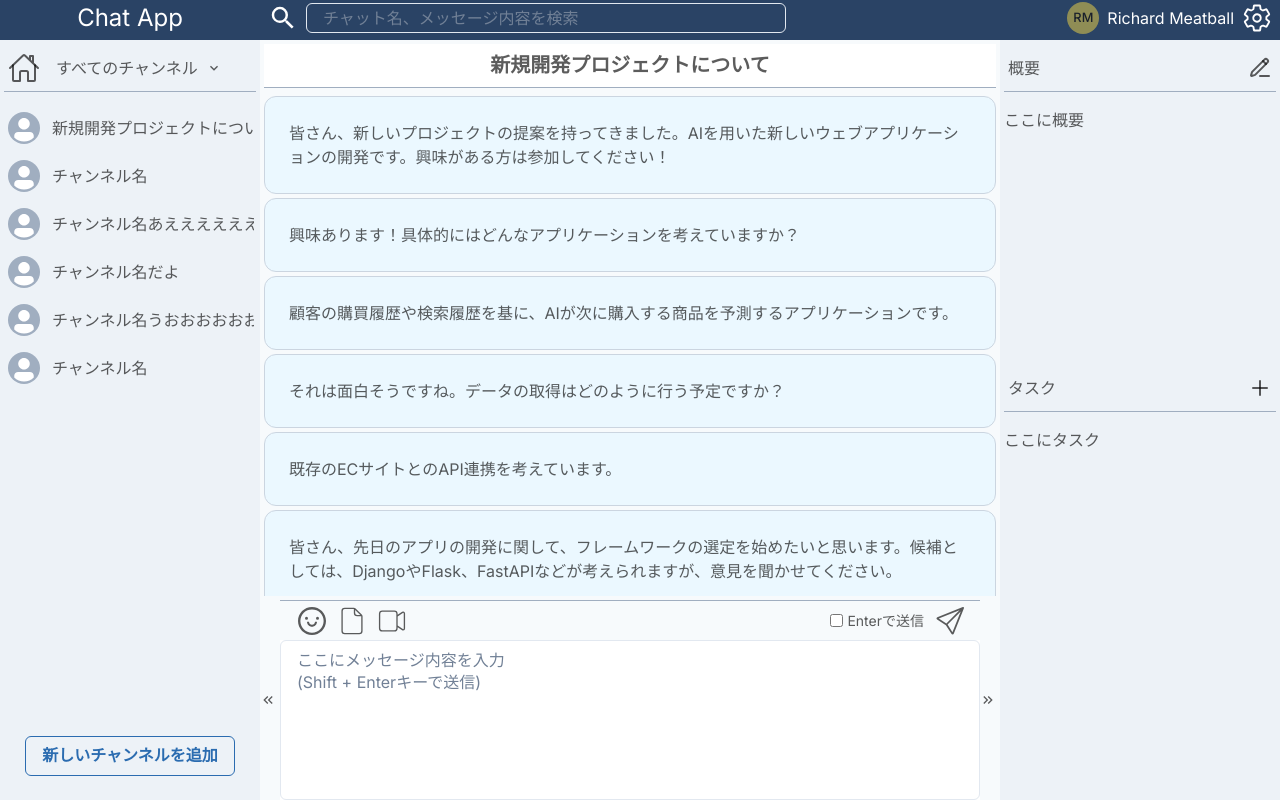
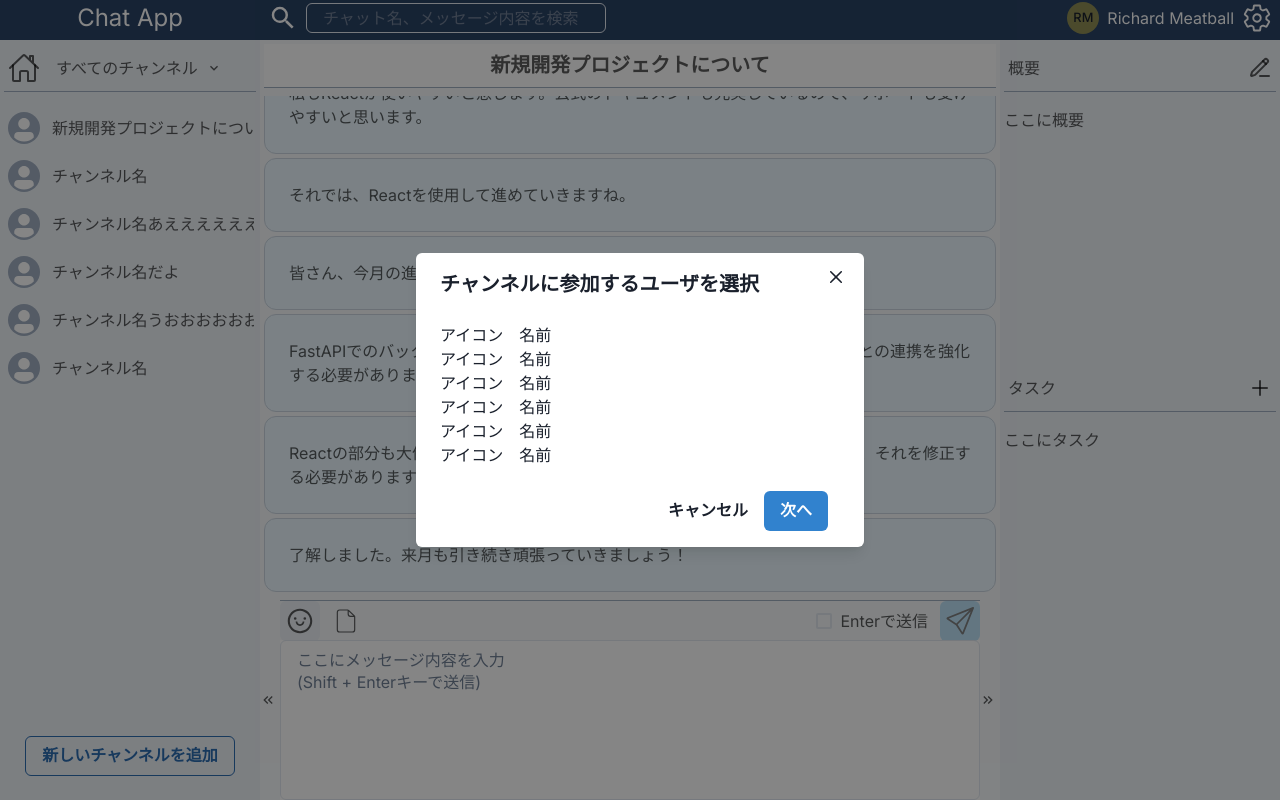
Before and after one commit to RimuMurakami/chatapp-frontend, a Next.js app: page /chat in a window 1280 px wide. Both pictures are taken after a click on the button "新しいチャンネルを追加". Built offline with nearby package versions, Linux system fonts and the light colour scheme; data requests are answered from the project's data file.

Commit message:
メッセージのSPA更新

```diff
--- /dev/null
+++ b/app/(features)/chat/components/create-channel.tsx
@@ -0,0 +1,48 @@
+import {
+  Modal,
+  ModalOverlay,
+  ModalContent,
+  ModalHeader,
+  ModalFooter,
+  ModalBody,
+  ModalCloseButton,
+  useDisclosure,
+  Button,
+} from "@chakra-ui/react";
+
+export function CreateChannel() {
+  const { isOpen, onOpen, onClose } = useDisclosure();
+  return (
+    <>
+      {/* <Button>Open Modal</Button> */}
+      <Button display={"flex"} alignSelf={"center"} my={3} colorScheme={"blue"} variant={"outline"} onClick={onOpen}>
+        新しいチャンネルを追加
+      </Button>
+
+      <Modal isOpen={isOpen} onClose={onClose} isCentered>
+        <ModalOverlay />
+        <ModalContent>
+          <ModalHeader>チャンネルに参加するユーザを選択</ModalHeader>
+          <ModalCloseButton />
+          <ModalBody>
+            <div>アイコン　名前</div>
+            <div>アイコン　名前</div>
+            <div>アイコン　名前</div>
+            <div>アイコン　名前</div>
+            <div>アイコン　名前</div>
+            <div>アイコン　名前</div>
+          </ModalBody>
+
+          <ModalFooter>
+            <Button variant="ghost" onClick={onClose}>
+              キャンセル
+            </Button>
+            <Button colorScheme="blue" mr={3}>
+              次へ
+            </Button>
+          </ModalFooter>
+        </ModalContent>
+      </Modal>
+    </>
+  );
+}
--- /dev/null
+++ b/app/(features)/chat/components/file-input.tsx
@@ -0,0 +1,26 @@
+import React, { useState, useRef } from "react";
+import { CiFileOn } from "react-icons/ci";
+import { Button, FormControl, Input, Text } from "@chakra-ui/react";
+
+export function FileInput() {
+  const [fileName, setFileName] = useState("");
+  const fileInputRef = useRef(null);
+
+  const handleFileChange = (event) => {
+    setFileName(event.target.files[0]?.name);
+  };
+
+  const handleClick = () => {
+    if (fileInputRef.current) {
+      fileInputRef.current.click();
+    }
+  };
+
+  return (
+    <FormControl>
+      <CiFileOn size={"28px"} onClick={handleClick} />
+      <Input type="file" id="file" style={{ display: "none" }} ref={fileInputRef} onChange={handleFileChange} />
+      {/* {fileName && <Text>{fileName}</Text>} */}
+    </FormControl>
+  );
+}
--- a/app/(features)/chat/components/layout/chat-message.tsx
+++ b/app/(features)/chat/components/layout/chat-message.tsx
@@ -1,34 +1,19 @@
 import { Box, Divider, Heading, Text, VStack } from "@chakra-ui/react";
-import { useState, useEffect } from "react";
-import { jsonServerInstance } from "@/app/(features)/chat/api/axios";
+import { useState, useEffect, useRef } from "react";
+import { useMessages, useDispatchMessages } from "../../contexts/message-context";
 
 export function ChatMessage() {
-  // TODO: モックAPIからデータを取得し、仮の会話画面を作成
-  // TODO: 画面内の各ボタンのイベント時画面作成
-  const axios = jsonServerInstance;
-
-  const [messages, setMessages] = useState([]);
+  const messages = useMessages();
+  const messagesEndRef = useRef(null);
 
   useEffect(() => {
-    const fetchMessages = async () => {
-      try {
-        const response = await axios.get("/messages");
-        setMessages(response.data);
-      } catch (error) {
-        console.error(error);
-      }
-    };
-    fetchMessages();
-  }, []);
-
-  // if (messages.length > 0) {
-  //   console.log(messages);
-  // }
+    messagesEndRef.current?.scrollIntoView();
+  }, [messages]);
 
   return (
     <>
       <VStack p={1} h={"calc(100dvh - 240px)"}>
-        {/* <Heading w={"100%"} textAlign={"center"} bgColor={"white"}> */}
+        {/* channel title */}
         <Heading
           display={"flex"}
           alignItems={"center"}
@@ -42,6 +27,7 @@ export function ChatMessage() {
         >
           新規開発プロジェクトについて
         </Heading>
+        {/* messages */}
         <VStack overflowY={"scroll"} gap={1} h={"100%"} align={"start"}>
           {messages ? (
             messages.map((message) => (
@@ -54,12 +40,20 @@ export function ChatMessage() {
                 rounded={"xl"}
                 bgColor={"blue.50"}
               >
-                <Text>{message.text}</Text>
+                <Text>
+                  {message.text.split("\n").map((line, i) => (
+                    <span key={i}>
+                      {line}
+                      <br />
+                    </span>
+                  ))}
+                </Text>
               </Box>
             ))
           ) : (
             <Text>読み込み中...</Text>
           )}
+          <Box ref={messagesEndRef} />
         </VStack>
       </VStack>
     </>
--- a/app/(features)/chat/components/layout/header.tsx
+++ b/app/(features)/chat/components/layout/header.tsx
@@ -7,18 +7,19 @@ export function Header() {
     <>
       <Box color={"white"}>
         <HStack justify={"space-between"}>
+          {/* Desktop */}
           <HStack>
             <Text textAlign={"center"} fontSize={"x-large"} w={"260px"}>
               Chat App
             </Text>
-            <HStack>
+            <HStack display={{ base: "none", md: "Flex" }}>
               <MdOutlineSearch size="30px" />
-              <Input h={"30px"} w={"30rem"} placeholder="チャット名、メッセージ内容を検索" />
+              <Input h={"30px"} w={"300px"} placeholder="チャット名、メッセージ内容を検索" />
             </HStack>
           </HStack>
           <HStack mr={"2"}>
             <Avatar name="Rechard Meatball" src="" size={"sm"} />
-            <Text>Richard Meatball</Text>
+            <Text display={{ base: "none", lg: "Flex" }}>Richard Meatball</Text>
             <IoSettingsOutline size="30px" />
           </HStack>
         </HStack>
--- a/app/(features)/chat/components/layout/left-sidenav.tsx
+++ b/app/(features)/chat/components/layout/left-sidenav.tsx
@@ -1,10 +1,12 @@
 import { IoHomeOutline } from "react-icons/io5";
 import { MdKeyboardArrowDown } from "react-icons/md";
 import { Avatar, Box, Button, Flex, HStack, Text, VStack } from "@chakra-ui/react";
+import { CreateChannel } from "../create-channel";
 
 export function LeftSideNav() {
   return (
     <Box m={1} maxH={"calc(100dvh - 40px)"}>
+      {/* nav title */}
       <HStack px={1} h={12} borderBottom={"1px solid"} borderColor={"gray.400"}>
         <IoHomeOutline size="32px" />
         <HStack pl={2}>
@@ -12,6 +14,7 @@ export function LeftSideNav() {
           <MdKeyboardArrowDown />
         </HStack>
       </HStack>
+      {/* channel title */}
       <VStack pt={4} justify={"space-between"} align={"start"} h={"calc(100dvh - 40px - 64px)"}>
         {/* TODO: チャンネルMockデータ作成後map処理 */}
         <VStack align={"start"} p={1} gap={4} isTruncated maxW={"250px"}>
@@ -40,9 +43,7 @@ export function LeftSideNav() {
             <Text>チャンネル名</Text>
           </HStack>
         </VStack>
-        <Button display={"flex"} alignSelf={"center"} my={3} colorScheme={"blue"} variant={"outline"}>
-          新しいチャンネルを追加
-        </Button>
+        <CreateChannel />
       </VStack>
     </Box>
   );
--- a/app/(features)/chat/components/layout/text-input.tsx
+++ b/app/(features)/chat/components/layout/text-input.tsx
@@ -1,10 +1,52 @@
-import { AiOutlineSmile } from "react-icons/ai";
-import { CiFileOn, CiVideoOn } from "react-icons/ci";
+import { CiVideoOn } from "react-icons/ci";
 import { MdKeyboardDoubleArrowLeft, MdKeyboardDoubleArrowRight } from "react-icons/md";
 import { BsSend } from "react-icons/bs";
-import { Box, Divider, Flex, Grid, GridItem, HStack, Spacer, Textarea } from "@chakra-ui/react";
+import {
+  Box,
+  Button,
+  Checkbox,
+  Divider,
+  Flex,
+  FormControl,
+  Grid,
+  GridItem,
+  HStack,
+  Input,
+  Spacer,
+  Textarea,
+} from "@chakra-ui/react";
+import { useState } from "react";
+import { useDispatchMessages } from "../../contexts/message-context";
+import { StampMenu } from "../stamp-menu";
+import { FileInput } from "../file-input";
 
 export function TextInput() {
+  const [isEnterToSend, setIsEnterToSend] = useState(false);
+
+  const dispatch = useDispatchMessages();
+  const [enteredMessage, setEnteredMessage] = useState("");
+  function sendMessage(e: React.FormEvent) {
+    e.preventDefault();
+
+    if (!enteredMessage) {
+      return;
+    }
+
+    const newMessage = {
+      message_id: Math.floor(Math.random() * 1e10),
+      channel_id: 1,
+      user_id: 1,
+      text: enteredMessage,
+      timestamp: new Date(),
+      message_type: "text",
+    };
+
+    console.log(newMessage);
+
+    dispatch({ type: "message/add", message: newMessage });
+    setEnteredMessage("");
+  }
+
   return (
     <>
       <Grid
@@ -16,42 +58,64 @@ export function TextInput() {
         color="blackAlpha.700"
         fontWeight="bold"
       >
+        {/* left arrow */}
         <GridItem bg="gray.50" area={"leftArrow"}>
           <Flex h={"100%"} align={"center"}>
             <MdKeyboardDoubleArrowLeft />
           </Flex>
         </GridItem>
+        {/* nav buttons */}
         <GridItem bg="gray.50" area={"top"} borderTop={"1px solid"} borderColor={"gray.400"}>
-          <HStack h={"100%"} align={"center"} px={4}>
-            <AiOutlineSmile size={"32px"} />
-            <CiFileOn size={"32px"} />
-            <CiVideoOn size={"32px"} />
-            <Spacer/>
+          <HStack h={"100%"} align={"center"}>
+            <HStack gap={3}>
+              <StampMenu />
+              <FileInput />
+              {/* <CiVideoOn size={"28px"} /> */}
+            </HStack>
+            <Spacer />
             <Flex pr={1} gap={1} fontWeight={"normal"} fontSize={"sm"}>
-              <input type="checkbox" name="enterCheckBox" id="enterCheckBox" />
-              <label htmlFor="enterCheckBox">
-                Enterで送信
-              </label>
+              <Checkbox onChange={(e) => setIsEnterToSend(e.target.checked)}>Enterで送信</Checkbox>
             </Flex>
+            <Button color={"gray"} onClick={sendMessage} p={0} bgColor={"blue.100"}>
               <BsSend size={"28px"} />
+            </Button>
           </HStack>
         </GridItem>
+        {/* right arrow */}
         <GridItem bg="gray.50" area={"rightArrow"}>
           <Flex h={"100%"} align={"center"}>
             <MdKeyboardDoubleArrowRight />
           </Flex>
         </GridItem>
+        {/* input message */}
         <GridItem area={"textInput"}>
+          <FormControl h={"100%"} onSubmit={sendMessage}>
             <Flex h={"100%"} direction={"column"}>
               <Textarea
                 border="1px"
                 borderColor="gray.200"
-              placeholder={`ここにメッセージ内容を入力\n(Shift + Enterキーで送信)`}
+                placeholder={`ここにメッセージ内容を入力\n(Shift + Enterキーで${isEnterToSend ? "改行" : "送信"})`}
+                resize={"none"}
                 flex={1}
-              resize={"none"}
                 _placeholder={{ color: "gray.500" }}
+                value={enteredMessage}
+                onChange={(e) => setEnteredMessage(e.target.value)}
+                onKeyDown={(e) => {
+                  if (isEnterToSend) {
+                    if (e.key === "Enter" && !e.shiftKey && !e.nativeEvent.isComposing) {
+                      e.preventDefault();
+                      sendMessage(e);
+                    }
+                  } else {
+                    if (e.key === "Enter" && e.shiftKey && !e.nativeEvent.isComposing) {
+                      e.preventDefault();
+                      sendMessage(e);
+                    }
+                  }
+                }}
               />
             </Flex>
+          </FormControl>
         </GridItem>
       </Grid>
     </>
--- /dev/null
+++ b/app/(features)/chat/components/stamp-menu.tsx
@@ -0,0 +1,60 @@
+import {
+  Popover,
+  PopoverTrigger,
+  PopoverContent,
+  PopoverHeader,
+  PopoverBody,
+  PopoverFooter,
+  PopoverArrow,
+  PopoverCloseButton,
+  PopoverAnchor,
+  Button,
+  Portal,
+  Flex,
+  Box,
+} from "@chakra-ui/react";
+import { AiOutlineSmile } from "react-icons/ai";
+
+import sampleStamp from "../assets/sample-stamp.png";
+import Image from "next/image";
+
+export function StampMenu() {
+  const stamps = new Array(17).fill(null).map(() => (
+    <Button colorScheme="blue" aspectRatio={1 / 1} h={"100px"}>
+      画像
+    </Button>
+  ));
+
+  return (
+    <Popover placement="top-end">
+      <PopoverTrigger>
+        <Button color={"blackAlpha.700"} p={0}>
+          <AiOutlineSmile size={"28px"} />
+        </Button>
+      </PopoverTrigger>
+      <Portal>
+        <PopoverContent w={"auto"} h={"440px"}>
+          <PopoverArrow />
+          <PopoverHeader>スタンプ</PopoverHeader>
+          <PopoverCloseButton />
+          <PopoverBody overflowY={"scroll"}>
+            <Flex gap={2} wrap={"wrap"} maxW={"316px"}>
+              <Button p={0} colorScheme="blue" aspectRatio={1 / 1} h={"100px"}>
+                <Box
+                  rounded={"lg"}
+                  overflow={"hidden"}
+                  _hover={{ transform: "scale(1.1)" }}
+                  transition={"transform 0.2s"}
+                >
+                  <Image src={sampleStamp} alt="stamp" />
+                </Box>
+              </Button>
+              {stamps}
+            </Flex>
+          </PopoverBody>
+          {/* <PopoverFooter>This is the footer</PopoverFooter> */}
+        </PopoverContent>
+      </Portal>
+    </Popover>
+  );
+}
--- /dev/null
+++ b/app/(features)/chat/contexts/message-context.tsx
@@ -0,0 +1,49 @@
+"use client";
+
+import { createContext, useContext, useEffect, useReducer } from "react";
+import { jsonServerInstance } from "../api/axios";
+
+const axios = jsonServerInstance;
+
+const MessageContext = createContext(null);
+const MessageDispatchContext = createContext(null);
+
+const messageReducer = (messages, action) => {
+  switch (action.type) {
+    case "message/init":
+      return [...action.messages];
+
+    case "message/add":
+      return [...messages, action.message];
+
+    default:
+      return messages;
+  }
+};
+
+const MessageProvider = ({ children }) => {
+  const [state, dispatch] = useReducer(messageReducer, []);
+
+  useEffect(() => {
+    const fetchMessages = async () => {
+      try {
+        const response = await axios.get("/messages");
+        dispatch({ type: "message/init", messages: response.data });
+      } catch (error) {
+        console.error(error);
+      }
+    };
+    fetchMessages();
+  }, []);
+
+  return (
+    <MessageContext.Provider value={state}>
+      <MessageDispatchContext.Provider value={dispatch}>{children}</MessageDispatchContext.Provider>
+    </MessageContext.Provider>
+  );
+};
+
+const useMessages = () => useContext(MessageContext);
+const useDispatchMessages = () => useContext(MessageDispatchContext);
+
+export { useMessages, useDispatchMessages, MessageProvider };
--- a/app/(features)/chat/layout.tsx
+++ b/app/(features)/chat/layout.tsx
@@ -1,3 +1,5 @@
+import { MessageProvider } from "./contexts/message-context";
+
 import type { Metadata } from "next";
 
 export const metadata: Metadata = {
@@ -5,5 +7,5 @@ export const metadata: Metadata = {
 };
 
 export default function Layout({ children }: { children: React.ReactNode }) {
-  return <>{children}</>;
+  return <MessageProvider>{children}</MessageProvider>;
 }
--- a/app/(features)/chat/page.tsx
+++ b/app/(features)/chat/page.tsx
@@ -1,5 +1,5 @@
 "use client";
-import { Grid, GridItem } from "@chakra-ui/react";
+import { Grid, GridItem, useBreakpointValue } from "@chakra-ui/react";
 
 import { Header } from "./components/layout/header";
 import { LeftSideNav } from "./components/layout/left-sidenav";
@@ -8,28 +8,47 @@ import { TextInput } from "./components/layout/text-input";
 import { ChatMessage } from "./components/layout/chat-message";
 
 export default function Page() {
+  const displayRightSideNavValue = useBreakpointValue({ base: "none", lg: "block" });
+  const displayLeftSideNavValue = useBreakpointValue({ base: "none", md: "block" });
+  const templateAreas = useBreakpointValue({
+    base: `"header header header "
+           "chat-message chat-message chat-message"
+           "textInput textInput textInput"`,
+    md: `"header header header "
+         "leftSideNav chat-message chat-message"
+         "leftSideNav textInput textInput"`,
+    lg: `"header header header "
+         "leftSideNav chat-message rightSideNav"
+         "leftSideNav textInput rightSideNav"`,
+  });
+
+  const templateColumns = useBreakpointValue({
+    base: "1fr",
+    md: "260px 1fr",
+    lg: "260px 1fr 280px",
+  });
+
   return (
     <>
       <Grid
-        templateAreas={`"header header header "
-                  "leftSideNav chat-message rightSideNav"
-                  "leftSideNav textInput rightSideNav"`}
+        templateAreas={templateAreas}
         gridTemplateRows={"40px 1fr 200px"}
-        gridTemplateColumns={"260px 1fr 280px"}
+        gridTemplateColumns={templateColumns}
         h="100dvh"
+        w="100dvw"
         color="blackAlpha.700"
         // fontWeight="bold"
       >
         <GridItem bg="blue.800" area={"header"}>
           <Header />
         </GridItem>
-        <GridItem bg="gray.100" area={"leftSideNav"}>
+        <GridItem bg="gray.100" area={"leftSideNav"} display={displayLeftSideNavValue}>
           <LeftSideNav />
         </GridItem>
         <GridItem bg="gray.50" area={"chat-message"}>
           <ChatMessage />
         </GridItem>
-        <GridItem bg="gray.100" area={"rightSideNav"}>
+        <GridItem bg="gray.100" area={"rightSideNav"} display={displayRightSideNavValue}>
           <RightSideNav />
         </GridItem>
         <GridItem bg="white" area={"textInput"}>
@@ -39,3 +58,6 @@ export default function Page() {
     </>
   );
 }
+
+// TODO: 全体のタスク
+// 画面内の各ボタンのイベント時画面作成
--- a/next.config.js
+++ b/next.config.js
@@ -1,4 +1,6 @@
 /** @type {import('next').NextConfig} */
-const nextConfig = {}
+const nextConfig = {
+  //   output: "export",
+};
 
-module.exports = nextConfig
+module.exports = nextConfig;
```
Also changed, not shown: app/(features)/chat/api/data.ts (+17 -17 lines), app/(features)/chat/assets/sample-stamp.png (added). Lines whose indentation alone changed are shown as unchanged.
